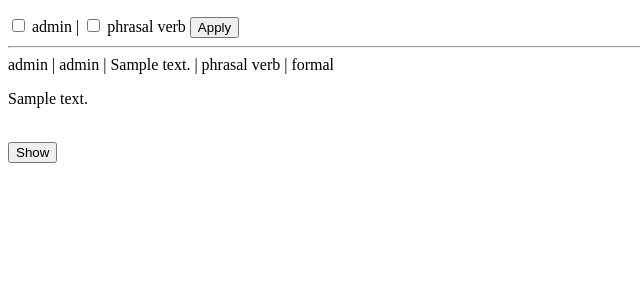
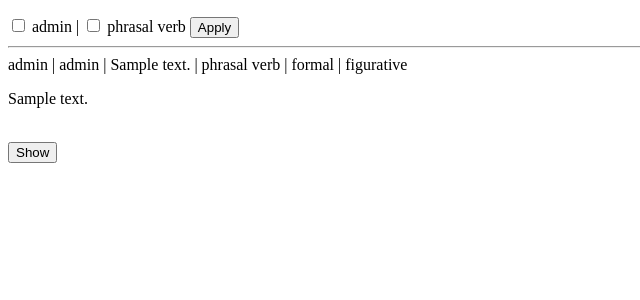
Before and after one commit to Gabritorre/engvocab, a Django app: page /home in a window 1280 px wide. Shown: the part 156-456 px from the top of the page, without its empty margins (0-640 px from the left). Run offline with Django 5.2, Linux system fonts and the light colour scheme; tables that the repository leaves empty hold one stand-in row (values such as "Sample post").

Commit message:
Minor fix

```diff
--- a/vocapp/templates/vocapp/expression.html
+++ b/vocapp/templates/vocapp/expression.html
@@ -5,7 +5,7 @@
 	<div>
 		<h1>expression id: {{expression_id}}</h1>
 		{{expression_info.content}}<br>
-		{{expression_info.level}} | {{expression_info.role}} | {{expression_info.context}} | {{expression_info.is_phrasal_verb}} | {{expression_info.is_formal}} <br>
+		{{expression_info.level}} | {{expression_info.role}} | {{expression_info.context}} | {{expression_info.is_phrasal_verb}} | {{expression_info.is_formal}} | {{expression_info.is_figurative}}<br>
 		{{expression_info.translation_it}}<br>
 		{{expression_info.example_en}} | {{expression_info.example_it}}<br>
 		{{expression_info.note}}<br>
--- a/vocapp/templates/vocapp/home.html
+++ b/vocapp/templates/vocapp/home.html
@@ -25,7 +25,7 @@
 	<hr>
 	{%if expression_info %}
 		<div>
-			{{expression_info.level}} | {{expression_info.role}} | {{expression_info.context}} {% if expression_info.is_phrasal_verb %} | phrasal verb {% endif %} | {% if expression_info.is_formal %} formal {%endif%}
+			{{expression_info.level}} | {{expression_info.role}} | {{expression_info.context}} {% if expression_info.is_phrasal_verb %} | phrasal verb {% endif %} | {% if expression_info.is_formal %} formal {%endif%} | {% if expression_info.is_figurative %} figurative {%endif%}
 			<br>
 			<p id="content"></p>
 			<br>
```
Also changed, not shown: db_schema/engvocabDBschema.png, 1 other file.
